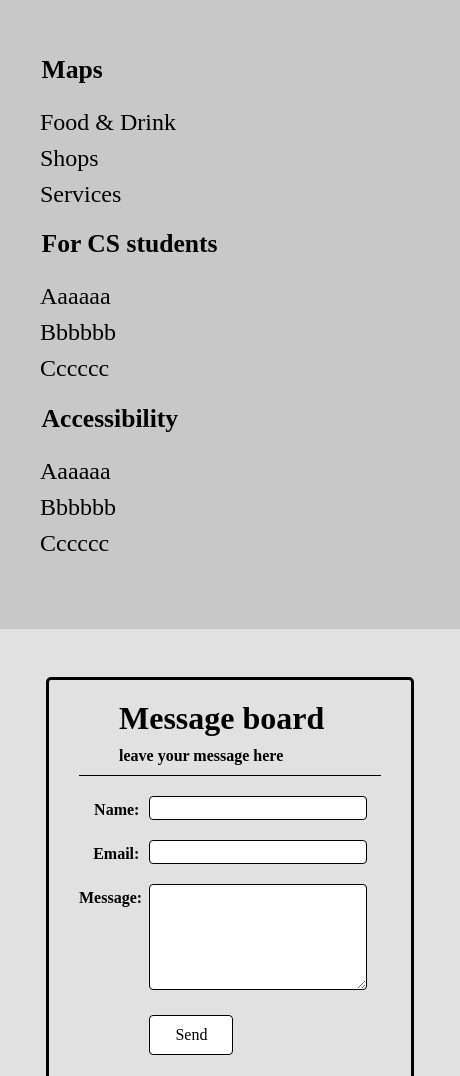
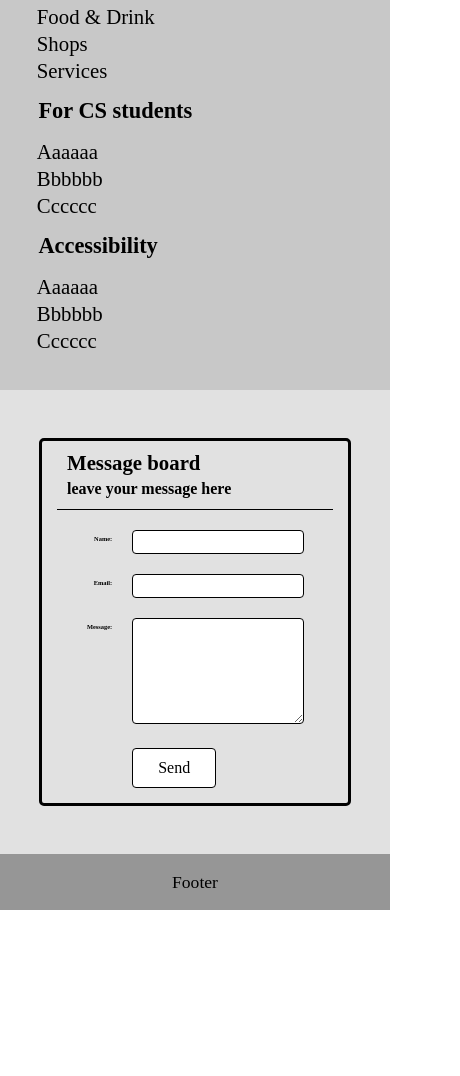
Before and after one commit to xuan25/COM1008-Student-Guide-Web-Assignment, a plain HTML site: page index.html in a window 390 px wide. Shown: the part 924-2000 px from the top of the page, 460 px wide, since content can reach past the window. After the commit the page ends 1834 px from the top, so only its background shows below. Drawn offline with Linux system fonts and the light colour scheme.

Commit message:
Enhance screen compatibility (index)

```diff
--- a/css/index.css
+++ b/css/index.css
@@ -1,7 +1,7 @@
 #wrapper {
     width: 100%;
     margin: 0px auto;
-    min-width: 460px;
+    min-width: 320px;
 }
 #welBar{
     margin: 0px;
@@ -59,7 +59,6 @@
     background-position: center;
     height: 100%;
 }
-
 #btn1{
     background-image: url('../img/mapicon.png');
 }
@@ -68,38 +67,6 @@
 }
 #btn3{
     background-image: url('../img/assicon.png');
-}
-
-@media screen and (max-width: 1245px){
-    #menu{
-        width: 100%;
-    }
-    #menu ul{
-        padding: 0px 2em;
-    }
-    #menu ul li{
-        margin: 2em 0.5em;
-        height: 6em;
-        width: 8em;
-    }
-}
-
-@media screen and (max-width: 925px){
-    #menu ul li{
-        margin: 1em 0.5em;
-    }
-    #menu{
-        width: 31em;
-        margin: 0em auto;
-    }
-
-}
-
-@media screen and (max-width: 640px){
-    #menu{
-        width: 17.5em;
-    }
-
 }
 #portal{
     background-color: rgb(200,200,200);
@@ -184,7 +151,7 @@
     border-radius: 4px;
 }
 #comment div form textarea{
-    height:100px;
+    height: 100px;
     width: 70%;
     border: 1px solid;
     border-radius: 4px;
@@ -226,3 +193,76 @@ a:active{
     text-decoration: none;
     color: black;
 }
+
+@media screen and (max-width: 1245px){
+    #menu{
+        width: 100%;
+    }
+    #menu ul{
+        padding: 0px 2em;
+    }
+    #menu ul li{
+        margin: 2em 0.5em;
+        height: 6em;
+        width: 8em;
+    }
+}
+@media screen and (max-width: 925px){
+    #menu ul li{
+        margin: 1em 0.5em;
+    }
+    #menu{
+        width: 31em;
+        margin: 0em auto;
+    }
+
+}
+
+
+@media screen and (max-width: 640px){
+#welBar h1{
+    font-size: 1.2em;
+    line-height: 1.2em;
+}
+#menu{
+    width: 17.5em;
+}
+#portal ul{
+    margin: 1em auto 2em auto;
+}
+#portal ul li ul li{
+    font-size: 1.3em;
+    line-height: 1.3em;
+}
+#portal ul li ul li:first-child{
+    font-size: 1.4em;
+    line-height: 1.4em;
+}
+#comment div form {
+    margin: 1em 10%;
+    padding: 10px 15px 10px 15px;
+    border-radius: 5px;
+    border: solid;
+}
+#comment div form h1{
+    padding: 0px 0px 5px 10px;
+    font-size: 1.3em;
+}
+#comment div form h2 {
+    padding: 0px 0px 10px 10px;
+    font-size: 1em;
+}
+#comment div form label span {
+    font-size: 0.4em;
+    padding-right: 20px;
+}
+#comment div form input[type="text"]{
+    width: 60%;
+}
+#comment div form textarea{
+    width: 60%;
+}
+#footer{
+    font-size: 1em;
+}
+}
--- a/index.html
+++ b/index.html
@@ -52,7 +52,7 @@
         </div>
         <div id="comment">
             <div>
-                <form class="bootstrap-frm">
+                <form>
                     <h1>Message board</h1>
                     <h2>leave your message here</h2>
                     <label>
```
